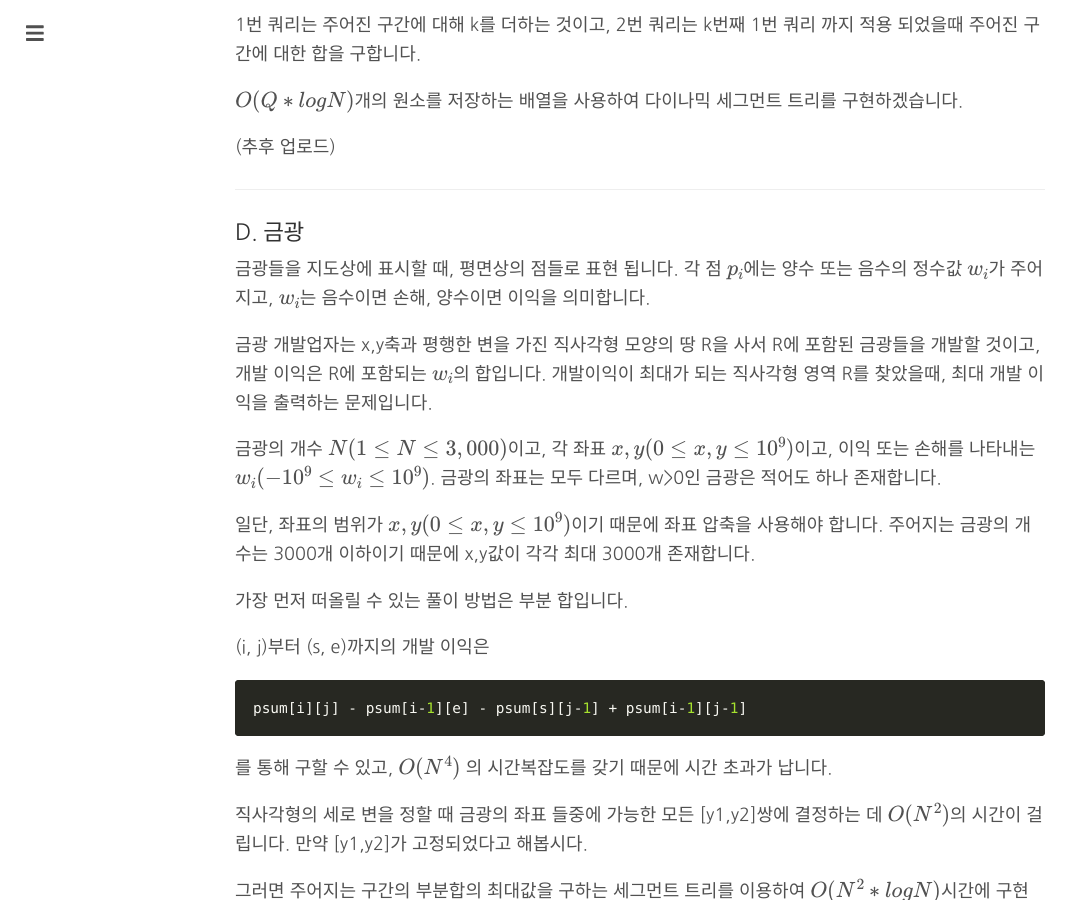
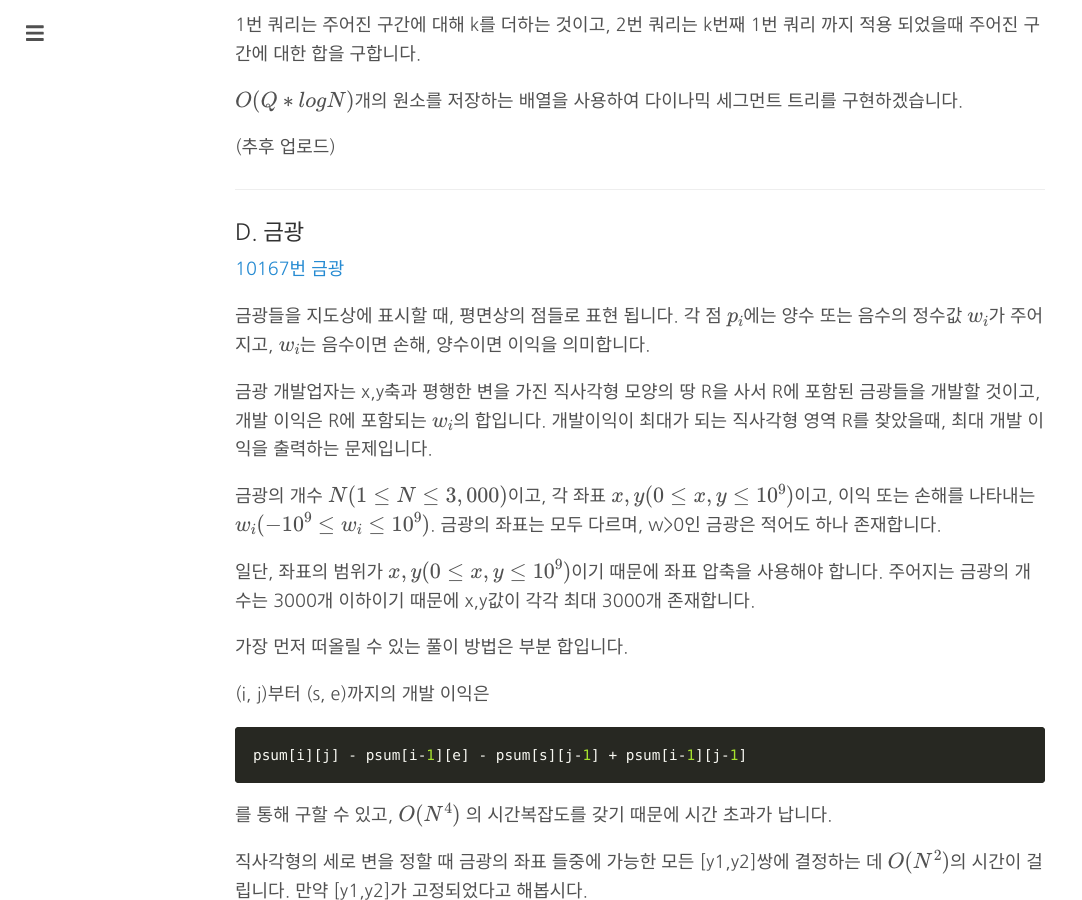
Before and after one commit to changhyeonnam/changhyeonnam.github.io, a Jekyll site: the page built from _posts/2021/2021-11-06-segment_tree_hard_version.md, in a window 1280 px wide and 900 px high, scrolled down 5944 px. Shown: the whole window, without its empty margins (0-1082 px from the left). Built offline with Jekyll 4.4.1, drawn with Linux system fonts in a browser that asks for light colours; nearby versions of some CDN libraries; formulas are drawn with MathJax 3; comment, search, counter and statistics services are not loaded.

Commit message:
Update 2021-11-06-segment_tree_hard_version.md

```diff
--- a/_posts/2021/2021-11-06-segment_tree_hard_version.md
+++ b/_posts/2021/2021-11-06-segment_tree_hard_version.md
@@ -349,6 +349,8 @@ $O(Q*logN)$개의 원소를 저장하는 배열을 사용하여  다이나믹
 
 ### D. 금광
 
+[10167번 금광](https://www.acmicpc.net/problem/10167)
+
 금광들을 지도상에 표시할 때, 평면상의 점들로 표현 됩니다. 각 점 $p_i$에는 양수 또는 음수의 정수값 $w_i$가 주어지고, $w_i$는 음수이면 손해, 양수이면 이익을 의미합니다.
 
 금광 개발업자는 x,y축과 평행한 변을 가진 직사각형 모양의 땅 R을 사서 R에 포함된 금광들을  개발할 것이고, 개발 이익은 R에 포함되는 $w_i$의 합입니다. 개발이익이 최대가 되는 직사각형 영역 R를 찾았을때, 최대 개발 이익을 출력하는 문제입니다.
```
